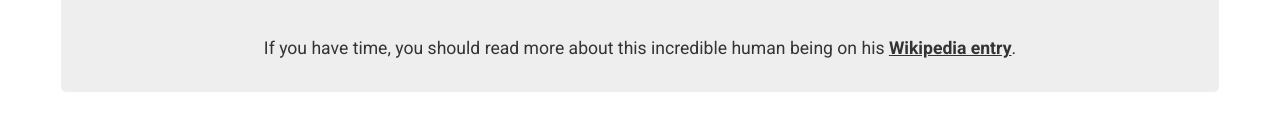
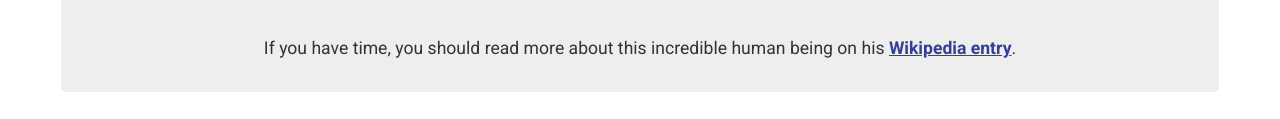
Before and after one commit to tymur-lvov/tribute-page, a plain HTML site: page index.html in a window 1280 px wide. In both pictures the pointer is over the link "Wikipedia entry". Shown: the part 2422-2541 px from the top of the page. Drawn offline with Linux system fonts and the light colour scheme.

Commit message:
update styles.css

```diff
--- a/styles/styles.css
+++ b/styles/styles.css
@@ -89,4 +89,10 @@ time {
 #tribute-link {
   color: #333;
   font-weight: bold;
+  transition: color 300ms ease;
 }
+
+#tribute-link:hover,
+#tribute-link:focus {
+  color: #32409a;
+}
```
